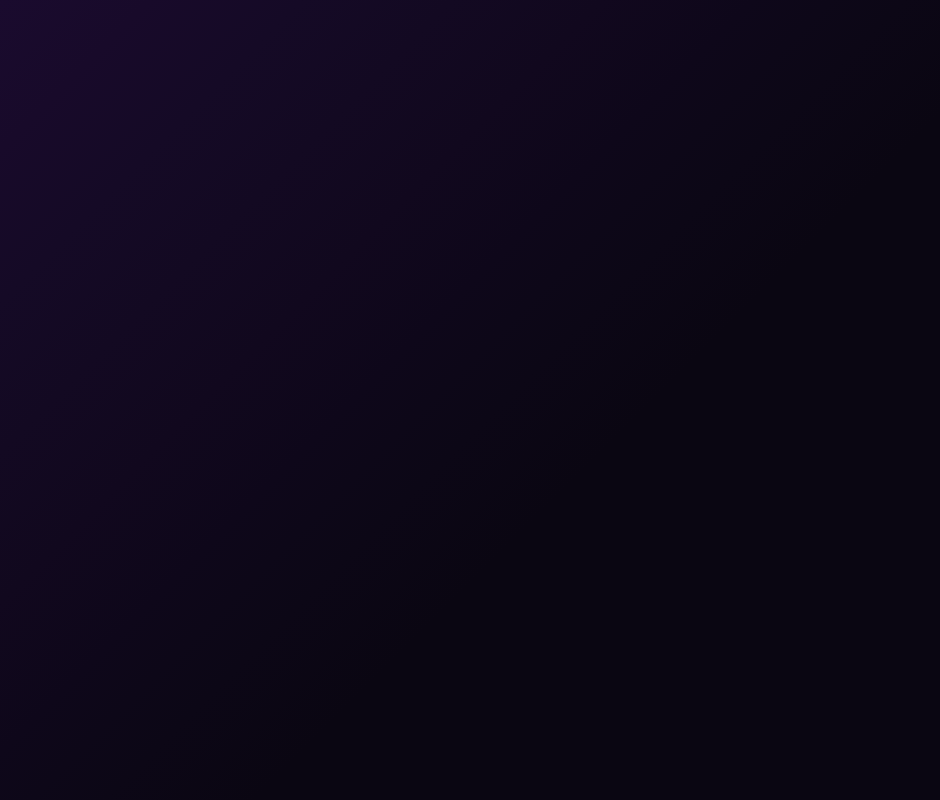
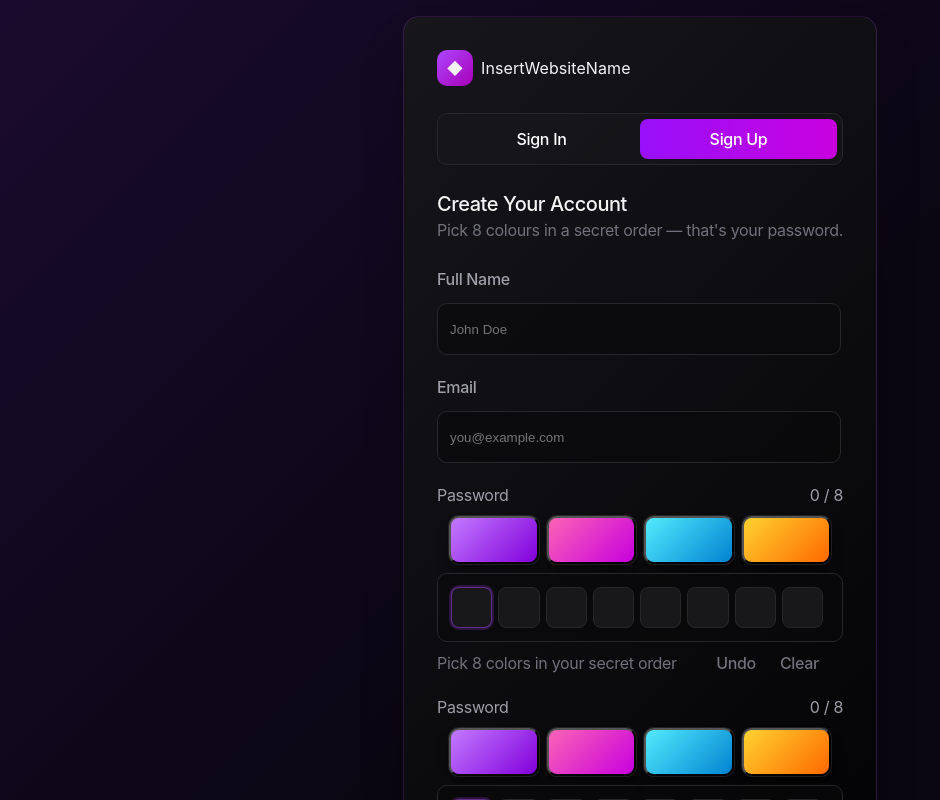
Before and after one commit to RobertvanEijk-OW-251185/CreativeAuth, a React (Vite) app in the folder creative-auth/: page /signup in a window 1280 px wide. Before the commit this address had no page. Shown: the top 800 px of the page, without its empty margins (0-940 px from the left). Built offline with nearby package versions, Linux system fonts and the light colour scheme.

Commit message:
Update App.jsx
Updated App.jsx.

npm run dev now works

```diff
--- a/creative-auth/src/App.jsx
+++ b/creative-auth/src/App.jsx
@@ -122,7 +122,7 @@ import "./App.css";
 import { BrowserRouter, Routes, Route, Navigate } from "react-router-dom";
 
 // import pages
-// import SignUp from "./Pages/SignUp";
+import SignUp from "./Pages/SignUp";
 import SignIn from "./Pages/SignIn";
 
 function App() {
@@ -132,7 +132,7 @@ function App() {
 				<Routes>
 					<Route path="/" element={<Navigate replace to="/signin" />} />
 					<Route path="/signin" element={<SignIn />} />
-					{/* <Route path="/signup" element={<SignUp />} /> */}
+					<Route path="/signup" element={<SignUp />} />
 				</Routes>
 			</BrowserRouter>
 		</div>
```
